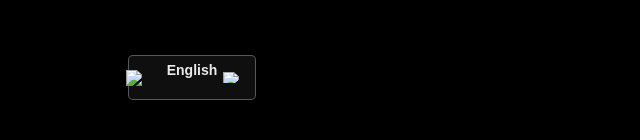
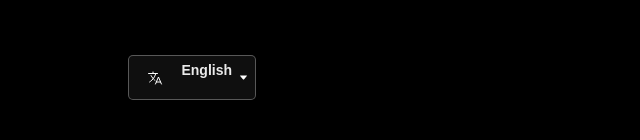
Before and after one commit to sneh-111/sasta-natuflix-by-sneh, a plain HTML site: page index.html in a window 1280 px wide. Shown: the part 2482-2622 px from the top of the page, 0-640 px from the left. Drawn offline with Linux system fonts and the light colour scheme; files whose address does not match are found by name.

Commit message:
Update index.html

```diff
--- a/index.html
+++ b/index.html
@@ -152,8 +152,8 @@
                 </div>
                 <div class="ft-3">
                     <div>
-                        <button class="btn"><img height="16" src="assets/images/9035414_language_outline_icon.svg " alt="arrow"><h3>English</h3><img
-                        height="11" src="assets/images/211614_down_b_arrow_icon.svg" alt="arrow"></button>
+                        <button class="btn"><img height="16" src="assets/icon/9035414_language_outline_icon.svg " alt="arrow"><h3>English</h3><img
+                        height="11" src="assets/icon/211614_down_b_arrow_icon.svg" alt="arrow"></button>
                     </div>
                 </div>
                 <div class="ft-4">
```
